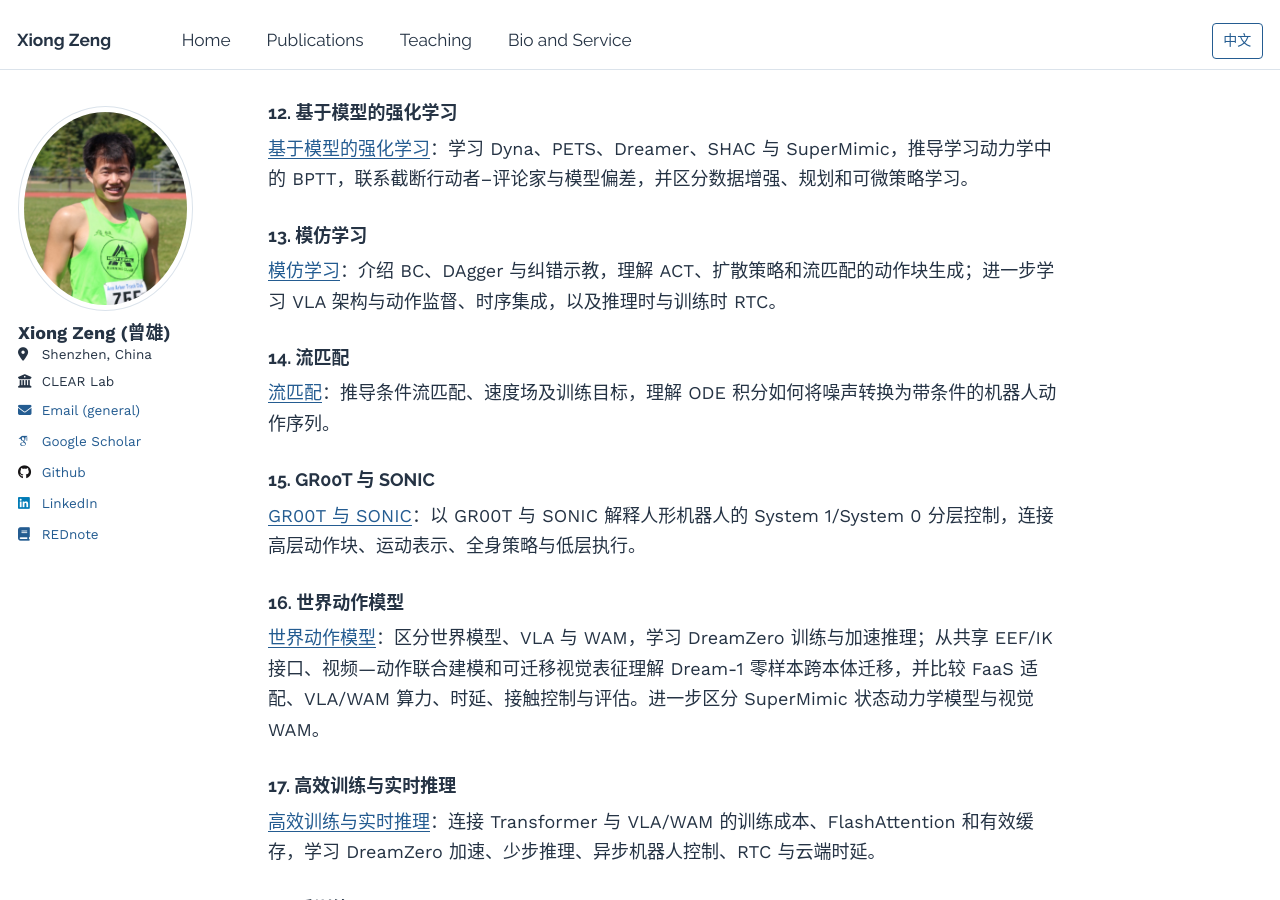
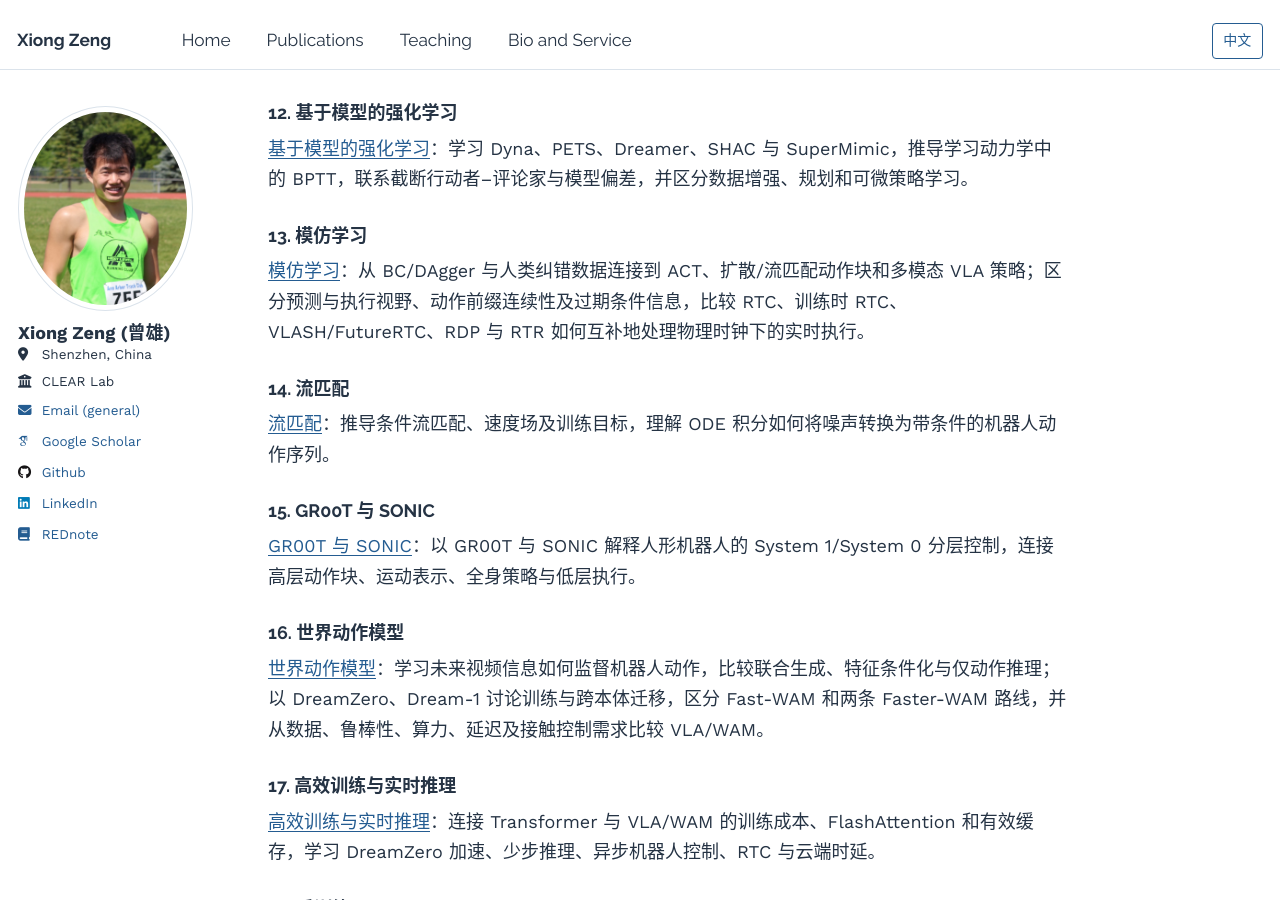
Before and after one commit to zengxiong111/zengxiong.github.io, a Jekyll site: the page built from files/COURSE_MAP_ZH.md, in a window 1280 px wide and 900 px high, scrolled down 3789 px. Built offline with Jekyll 4.4.1, drawn with Linux system fonts in a browser that asks for light colours; some web fonts are replaced; our own code applies the rules of GitHub Pages for plain Markdown files.

Commit message:
Synchronize licensed bilingual course materials and PDF builds

```diff
--- a/files/COURSE_MAP_ZH.md
+++ b/files/COURSE_MAP_ZH.md
@@ -115,7 +115,7 @@ flowchart LR
 
 ### 13. 模仿学习
 
-[模仿学习](../md/Data_Imitation_Learning_ZH.md)：介绍 BC、DAgger 与纠错示教，理解 ACT、扩散策略和流匹配的动作块生成；进一步学习 VLA 架构与动作监督、时序集成，以及推理时与训练时 RTC。
+[模仿学习](../md/Data_Imitation_Learning_ZH.md)：从 BC/DAgger 与人类纠错数据连接到 ACT、扩散/流匹配动作块和多模态 VLA 策略；区分预测与执行视野、动作前缀连续性及过期条件信息，比较 RTC、训练时 RTC、VLASH/FutureRTC、RDP 与 RTR 如何互补地处理物理时钟下的实时执行。
 
 ### 14. 流匹配
 
@@ -127,7 +127,7 @@ flowchart LR
 
 ### 16. 世界动作模型
 
-[世界动作模型](../md/World_Action_Models_ZH.md)：区分世界模型、VLA 与 WAM，学习 DreamZero 训练与加速推理；从共享 EEF/IK 接口、视频—动作联合建模和可迁移视觉表征理解 Dream-1 零样本跨本体迁移，并比较 FaaS 适配、VLA/WAM 算力、时延、接触控制与评估。进一步区分 SuperMimic 状态动力学模型与视觉 WAM。
+[世界动作模型](../md/World_Action_Models_ZH.md)：学习未来视频信息如何监督机器人动作，比较联合生成、特征条件化与仅动作推理；以 DreamZero、Dream-1 讨论训练与跨本体迁移，区分 Fast-WAM 和两条 Faster-WAM 路线，并从数据、鲁棒性、算力、延迟及接触控制需求比较 VLA/WAM。
 
 ### 17. 高效训练与实时推理
 
```
Also changed, not shown: files/COURSE_MAP_EN.md (+2 -2 lines), 2 other files.
